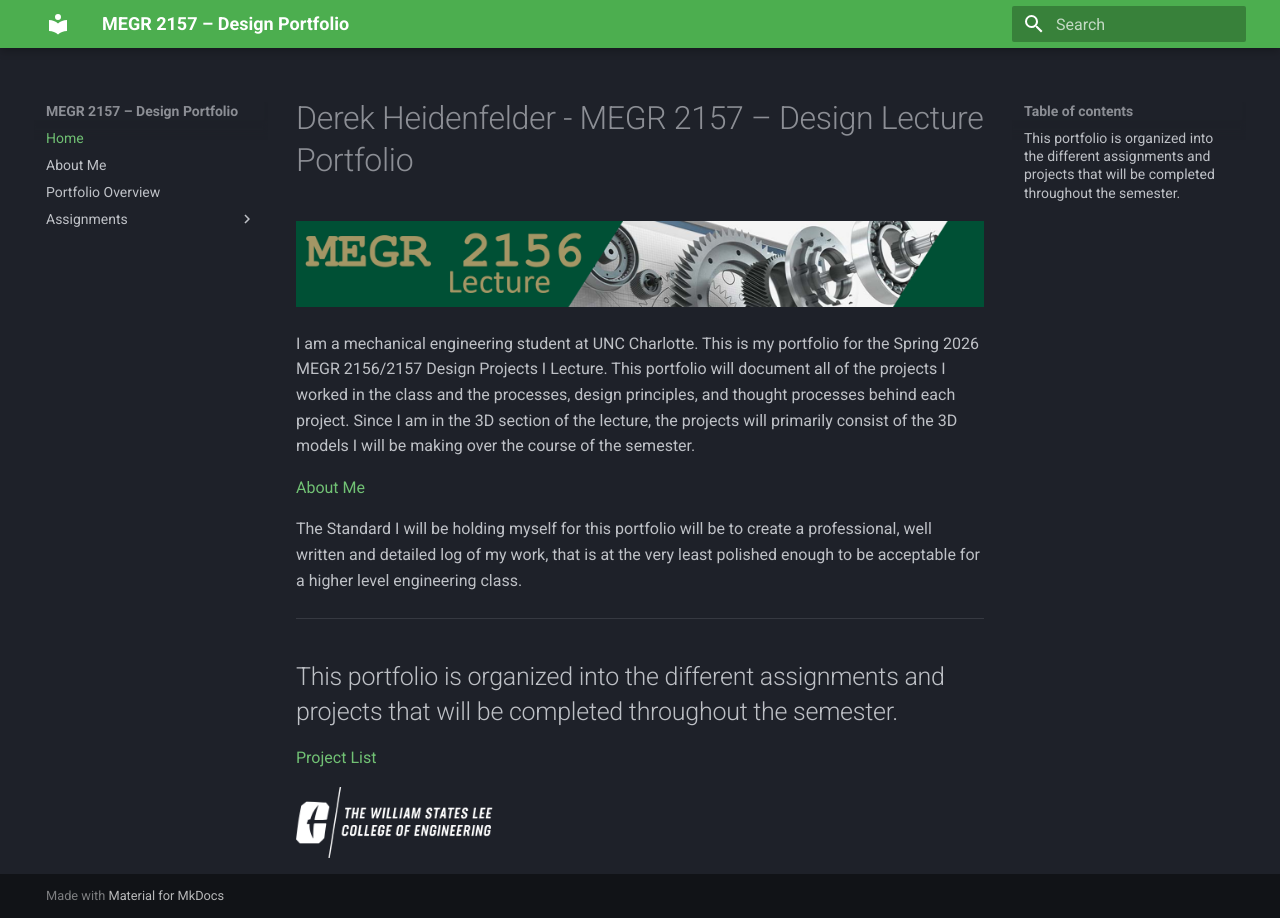
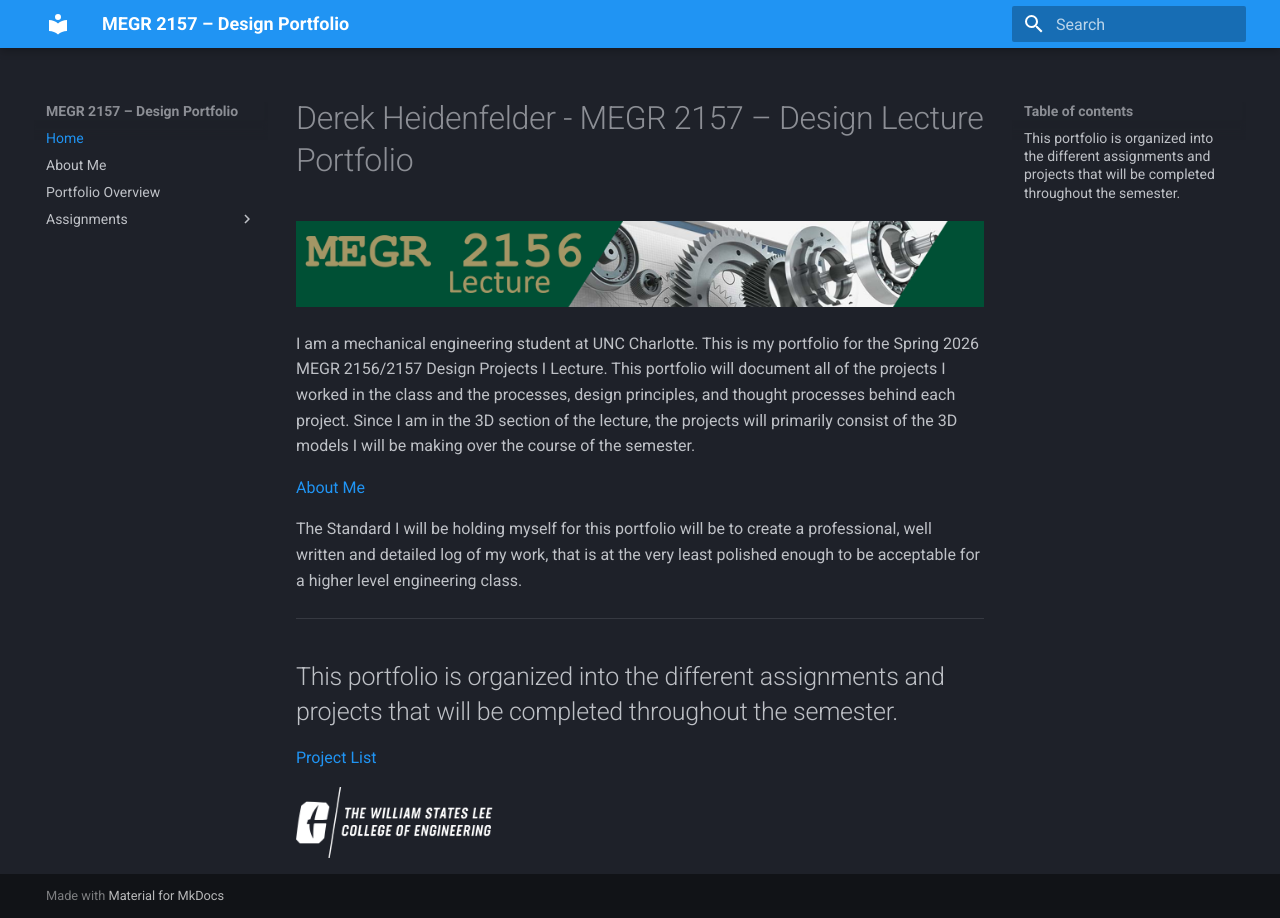
Before and after one commit to dheidenf-beep/DerekH-MEGR2157-portfolio, an MkDocs documentation site: the page built from docs/index.md, in a window 1280 px wide. Built offline with MkDocs 1.6.1 and Material for MkDocs 9.7.7, drawn with Linux system fonts in a browser that asks for light colours.

Commit message:
Change primary color from green to blue

```diff
--- a/mkdocs.yml
+++ b/mkdocs.yml
@@ -5,7 +5,7 @@ theme:
   name: material
   palette:
     scheme: slate
-    primary: green
+    primary: blue
   features:
     - navigation.instant
     - navigation.tracking
```
